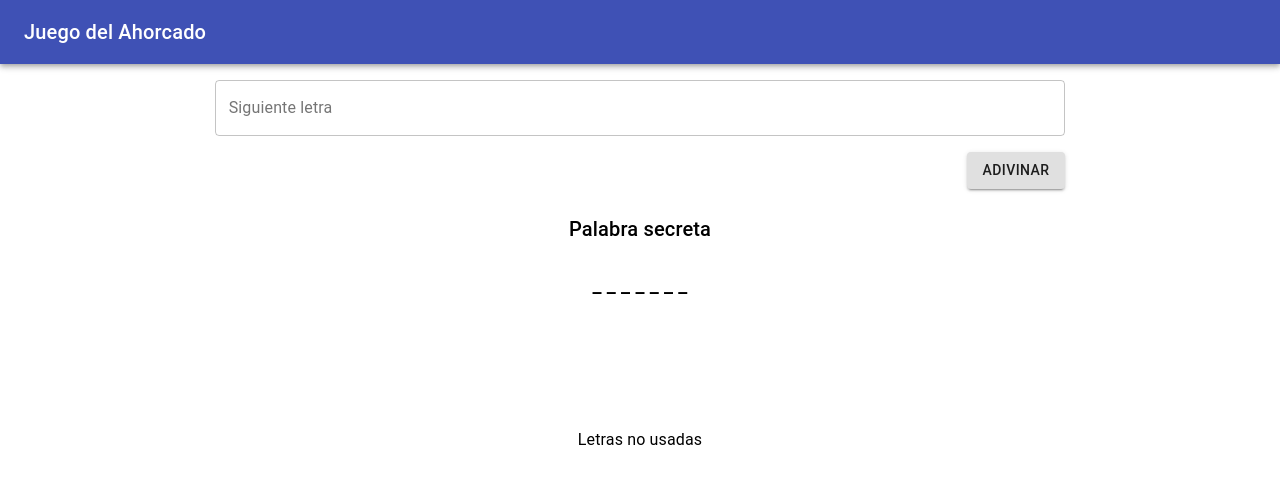
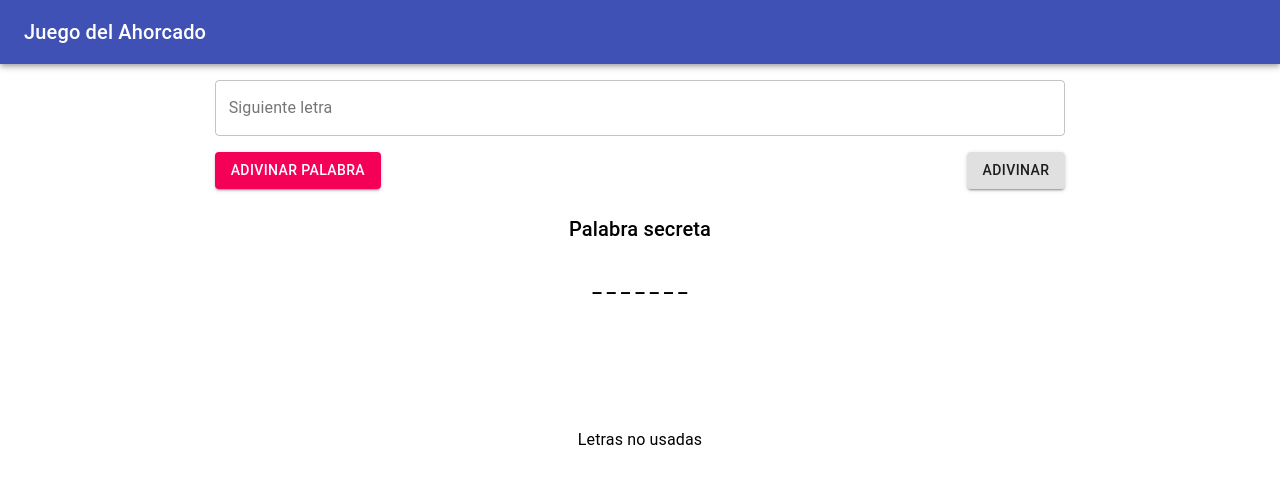
Before and after one commit to martinKindall/hagman_game, a React (Create React App) app: page / in a window 1280 px wide. Shown: the top 484 px of the page. Built offline with nearby package versions, Linux system fonts and the light colour scheme.

Commit message:
Added button to guess entire word. Corrected tests because of change in max lives.

```diff
--- a/src/App.tsx
+++ b/src/App.tsx
@@ -51,6 +51,11 @@ function App() {
     setGameState(game.currentWordState.slice());
   };
 
+  const handleOnWordInput = (word: string) => {
+    game.guessWord(word);
+    setGameState(game.currentWordState.slice());
+  };
+
   return (
       <div className={classes.root}>
         <AppBar position="static">
@@ -62,7 +67,10 @@ function App() {
         </AppBar>
         <GameWinOrLose winState={game.hasWon()} gameOver={game.gameOver()}/>
         <Grid container alignContent={"center"} alignItems={"center"} item spacing={1}>
-          <InputCharacter handleOnCharInput={handleOnCharInput} disabled={game.gameOver() || game.hasWon()}/>
+          <InputCharacter handleOnCharInput={handleOnCharInput}
+                          disabled={game.gameOver() || game.hasWon()}
+                          handleOnWordInput={handleOnWordInput}
+          />
           <SecretWord secretWordState={gameState}/>
           <Canvas frame={getCurrentFrame(game)}/>
           <WrongCharacters usedCharacters={game.guessedWrongCharacters}/>
--- a/src/components/InputCharacter.tsx
+++ b/src/components/InputCharacter.tsx
@@ -14,15 +14,23 @@ const useStyles = makeStyles((theme: Theme) =>
     buttonChar: {
       textAlign: "right",
       marginTop: "1rem"
+    },
+    buttonWord: {
+      textAlign: "left",
+      marginTop: "1rem"
     }
   }));
 
 interface Props {
   handleOnCharInput: (character: string) => void;
+  handleOnWordInput: (character: string) => void;
   disabled: boolean;
 }
 
-const InputCharacter: React.FC<Props> = ({handleOnCharInput, disabled}) => {
+const InputCharacter: React.FC<Props> = ({
+                                           handleOnCharInput,
+                                           disabled,
+                                           handleOnWordInput}) => {
   const classes = useStyles();
   const [character, setCharacter] = useState<string>("");
 
@@ -31,21 +39,22 @@ const InputCharacter: React.FC<Props> = ({handleOnCharInput, disabled}) => {
     if (notValidCharacter(character)) {
       return;
     }
-    if (character.length > 1) {
-      setCharacter(character[character.length-1]);
-    } else {
-      setCharacter(character);
-    }
+    setCharacter(character);
   };
 
-  const handleGuess = () => {
+  const handleGuessCharacter = () => {
+    handleOnCharInput(character);
     setCharacter("");
-    handleOnCharInput(character);
+  };
+
+  const handleGuessWord = () => {
+    handleOnWordInput(character);
+    setCharacter("");
   };
 
   return <>
     <Grid item xs={2}/>
-    <Grid item xs={8}>
+    <Grid item xs={8} container>
       <Grid item xs={12} className={classes.inputElem}>
         <FormControl fullWidth>
           <TextField id="outlined-basic" label="Siguiente letra"
@@ -56,9 +65,17 @@ const InputCharacter: React.FC<Props> = ({handleOnCharInput, disabled}) => {
           />
         </FormControl>
       </Grid>
-      <Grid item xs={12} className={classes.buttonChar}>
-        <Button onClick={handleGuess} variant="contained"
+      <Grid item xs={6} className={classes.buttonWord}>
+        <Button onClick={handleGuessWord} variant="contained"
+                color={"secondary"}
                 disabled={disabled}
+        >
+          Adivinar palabra
+        </Button>
+      </Grid>
+      <Grid item xs={6} className={classes.buttonChar}>
+        <Button onClick={handleGuessCharacter} variant="contained"
+                disabled={disabled || character.length > 1}
         >
           Adivinar
         </Button>
```
Also changed, not shown: 1 other file (tests, documents, lock files or other folders).
